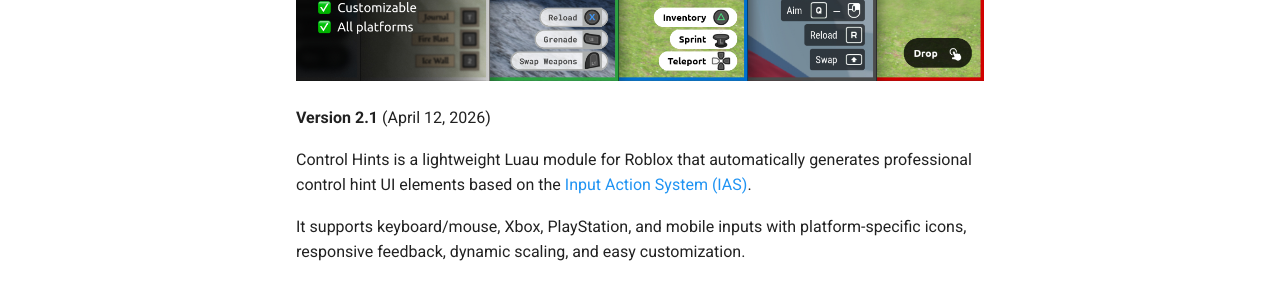
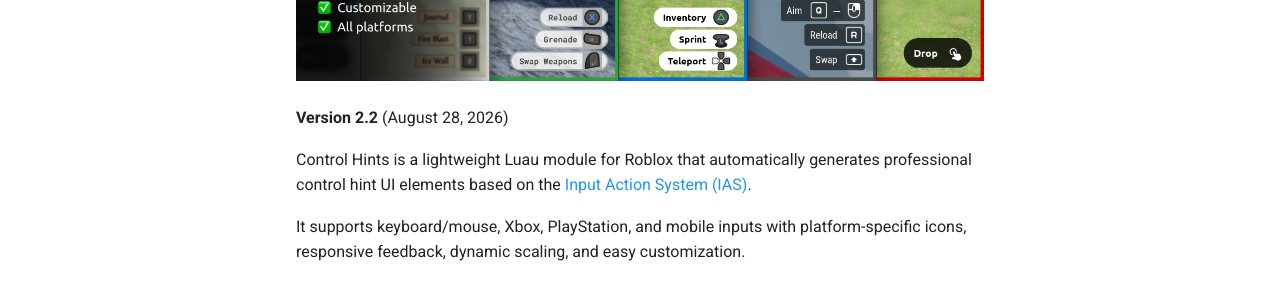
Before and after one commit to btc7274/control-hints, an MkDocs documentation site: the page built from docs/index.md, in a window 1280 px wide and 900 px high. Shown: the part 422-722 px from the top of the window. Built offline with MkDocs 1.6.1 and Material for MkDocs 9.7.7, drawn with Linux system fonts in a browser that asks for light colours; plug-ins that fetch from the network failed and are left out; comment, search, counter and statistics services are not loaded.

Commit message:
Update the documented version to 2.2
Matches the version string in module/Information.

Co-Authored-By: Claude Opus 5 <noreply@anthropic.com>

```diff
--- a/docs/index.md
+++ b/docs/index.md
@@ -2,7 +2,7 @@
 
 ![Control Hints thumbnail](images/thumbnail.jpg)
 
-**Version 2.1** (April 12, 2026)
+**Version 2.2** (August 28, 2026)
 
 Control Hints is a lightweight Luau module for Roblox that automatically generates professional control hint UI elements based on the [Input Action System (IAS)](https://create.roblox.com/docs/input/input-action-system).
 
```
